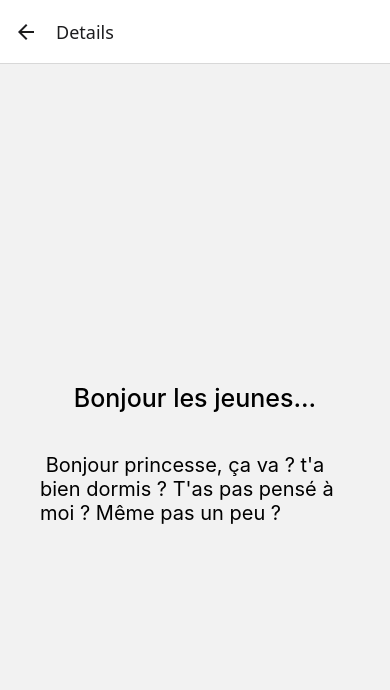
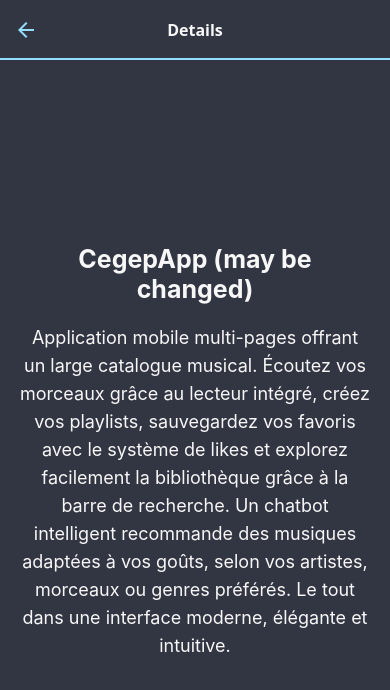
Before and after one commit to ATNekoo/CegepApp, a React Native app in the folder cegepapp/: screen /Details in a window 390 px wide. Shown: the top 690 px of the page. Built offline with nearby package versions, Linux system fonts and the light colour scheme; what react-native-worklets would draw is missing.

Commit message:
DetailsScreen done

```diff
--- a/cegepapp/src/hooks/MusicPlayer.web.js
+++ b/cegepapp/src/hooks/MusicPlayer.web.js
@@ -11,7 +11,7 @@ export default function SongPlayerModal({ visible, onClose, videoId, title }) {
           <Text style={styles.title}>{title}</Text>
 
           {videoId ? (
-            <div style={{ width: "100%", height: 600 }}>
+            <div style={{ width: "100%", height: 500 }}>
               <iframe
                 title={title || "YouTube video"}
                 src={youtubeUrl}
--- a/cegepapp/src/navigation/AppNavigator.js
+++ b/cegepapp/src/navigation/AppNavigator.js
@@ -59,7 +59,12 @@ function Tabs() {
 export default function AppNavigator() {
   return (
     <NavigationContainer>
-      <Stack.Navigator>
+      <Stack.Navigator
+        screenOptions={{
+          headerStyle: {backgroundColor: "#323643", height: 60, borderBottomWidth: 2, borderBottomColor: "#93deff" },
+          headerTitleStyle: { fontSize: 16, fontWeight: "bold", color: "#f7f7f7" },
+          headerTintColor: "#93deff",
+          headerTitleAlign: "center"}}>
         <Stack.Screen
           name="Tabs"
           component={Tabs}
--- a/cegepapp/src/screens/DetailsScreen.js
+++ b/cegepapp/src/screens/DetailsScreen.js
@@ -4,28 +4,32 @@ import { View, Text, StyleSheet} from 'react-native';
 export default function DetailsScreen() {
     return (
         <View style={styles.container}>
-            <Text style={styles.title}>Bonjour les jeunes...</Text>
-            <Text style={styles.subtitle}> Bonjour princesse, ça va ? t'a bien dormis ? T'as pas pensé à moi ? Même pas un peu ?
-            </Text>
+            <Text style={styles.title}>CegepApp (may be changed)</Text>
+            <Text style={styles.subtitle}>Application mobile multi-pages offrant un large catalogue musical. Écoutez vos morceaux grâce au lecteur intégré, créez vos playlists, sauvegardez vos favoris avec le système de likes et explorez facilement la bibliothèque grâce à la barre de recherche. Un chatbot intelligent recommande des musiques adaptées à vos goûts, selon vos artistes, morceaux ou genres préférés. Le tout dans une interface moderne, élégante et intuitive.</Text>
         </View>
     );
 }
 
 const styles = StyleSheet.create({
     container: {
-        flex:1,
+        flex: 1,
+        backgroundColor: "#323643",
         alignItems: 'center',
         justifyContent: 'center',
-        padding : 20
+        padding: 20,
     },
     title: {
         fontSize: 25,
-        fontWeight: 500,
-        margin: 20,
+        fontWeight: "bold",
+        color: "#f7f7f7",
+        marginBottom: 20,
+        textAlign: 'center',
     },
     subtitle: {
-        fontSize: 20,
-        fontWeight: 400,
-        margin: 20,
+        fontSize: 18,
+        fontWeight: "400",
+        color: "#f7f7f7",
+        textAlign: 'center',
+        lineHeight: 28,
     }
-})
+});
--- a/cegepapp/src/screens/HomeScreen.js
+++ b/cegepapp/src/screens/HomeScreen.js
@@ -132,7 +132,6 @@ const styles = StyleSheet.create({
   },
 
   likeIcon:{
-
     width:30,
     height:30
   }
```
